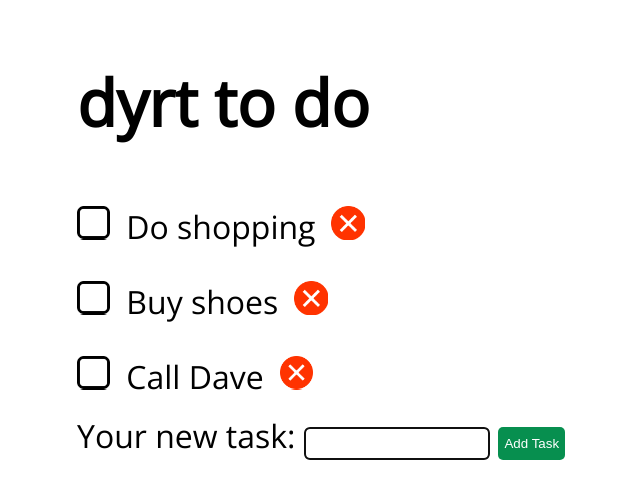
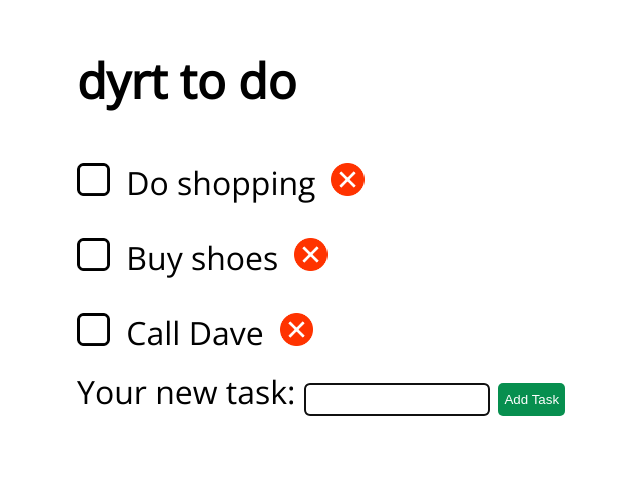
Before and after one commit to FAC-11/week2-dyrt, a website: page index.html in a window 1280 px wide. Shown: the whole page, without its empty margins (195-835 px from the left). Drawn offline with nearby package versions, Linux system fonts and the light colour scheme.

Commit message:
Reduce h1 size on mobile

```diff
--- a/style.css
+++ b/style.css
@@ -3,11 +3,14 @@
     box-sizing: border-box;
 }
 body {
-    font-size: 2.5rem;
+    font-size: 2rem;
     width: 90%;
     margin: 0 auto;
     padding: 0.5em;
     font-family: 'Open Sans', sans-serif;
+}
+h1 {
+    font-size: 2.5rem;
 }
 ul {
     list-style: none;
@@ -70,6 +73,9 @@ li {
         font-size: 2rem;
         width: 60%;
     }
+    h1 {
+       font-size: 3rem;
+    }
     .add-todo__submit {
         height: 2.5em;
         min-width: 5em;
```
